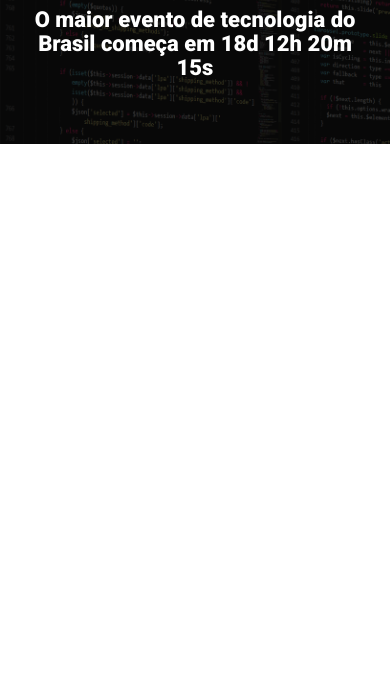
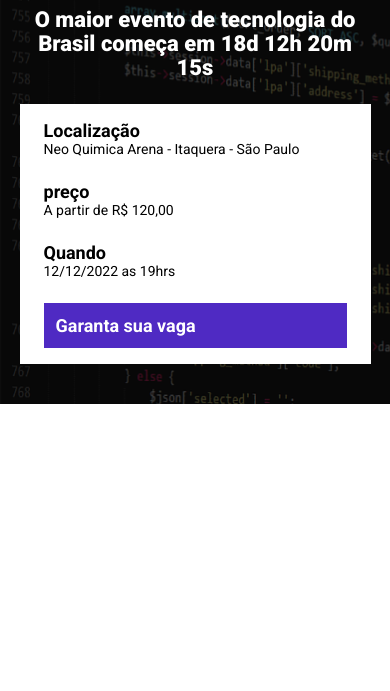
Before and after one commit to PedroCorado/Landing-Page, a website built with Parcel: page src/index.html in a window 390 px wide. Shown: the part 153-844 px from the top of the page. Built offline with nearby package versions, Linux system fonts and the light colour scheme.

Commit message:
Informação de localização e data

```diff
--- a/src/index.html
+++ b/src/index.html
@@ -16,6 +16,25 @@
             <p class="hero__text">
                 O maior evento de tecnologia do Brasil começa em 18d 12h 20m 15s
             </p>
+            <div class="infos-bar">
+                <ul class="infos-bar__infos">
+                    <li  class="infos-bar__infos__item">
+                        <b>Localização</b>
+                        Neo Quimica Arena - Itaquera - São Paulo
+                    </li>
+                    <li  class="infos-bar__infos__item">
+                        <b>preço</b>
+                        A partir de R$ 120,00
+                    </li>
+                    <li  class="infos-bar__infos__item">
+                        <b>Quando</b>
+                        12/12/2022 as 19hrs
+                    </li>
+                </ul>
+                <a href="" class="button button--primary">
+                    Garanta sua vaga
+                </a>
+            </div>
         </div>
     </header>
     <script src="scripts/main.js"></script>
--- /dev/null
+++ b/src/styles/components/_buttons.scss
@@ -0,0 +1,23 @@
+.button{
+    padding: 12px;
+    font-size: 18px;
+    font-weight: bold;
+    text-decoration: none;
+    text-align: center;
+    white-space: nowrap;
+
+    &--primary{
+        color: white;
+        background-color: #4f2ac3;
+    }
+
+    @media (max-width:640px){
+        display: block;
+        width: 100%;
+    }
+
+    @media (max-width:1024px){
+        display: flex;
+        align-items: center;
+    }
+}
--- /dev/null
+++ b/src/styles/components/_infos_bar.scss
@@ -0,0 +1,38 @@
+.infos-bar{
+    padding: 16px 24px;
+    background-color: white;
+    display: flex;
+    justify-content: space-between;
+    &__infos{
+        display: flex;
+        gap: 40px;
+
+        &__item{
+            font-size: 14px;
+            color: black;
+
+            b{
+                color: black;
+                font-size: 18px;
+                display: block;
+            }
+        }
+    }
+
+    @media (max-width:640px){
+        display: block;
+
+        &__infos{
+            display: block;
+
+            &__item{
+                margin-bottom: 24px;
+            }
+        }
+    }
+    @media (max-width:1024px){
+        &__infos{
+            gap: 16px;
+        }
+    }
+}
--- a/src/styles/main.scss
+++ b/src/styles/main.scss
@@ -1,5 +1,6 @@
 @use 'hero';
-
+@use 'components/infos_bar';
+@use 'components/buttons';
 
 *{
     margin: 0;
@@ -7,6 +8,7 @@
     box-sizing: border-box;
     font-family: Roboto, sans-serif;
     color: white;
+    list-style: none;
 }
 
 .container{
```
